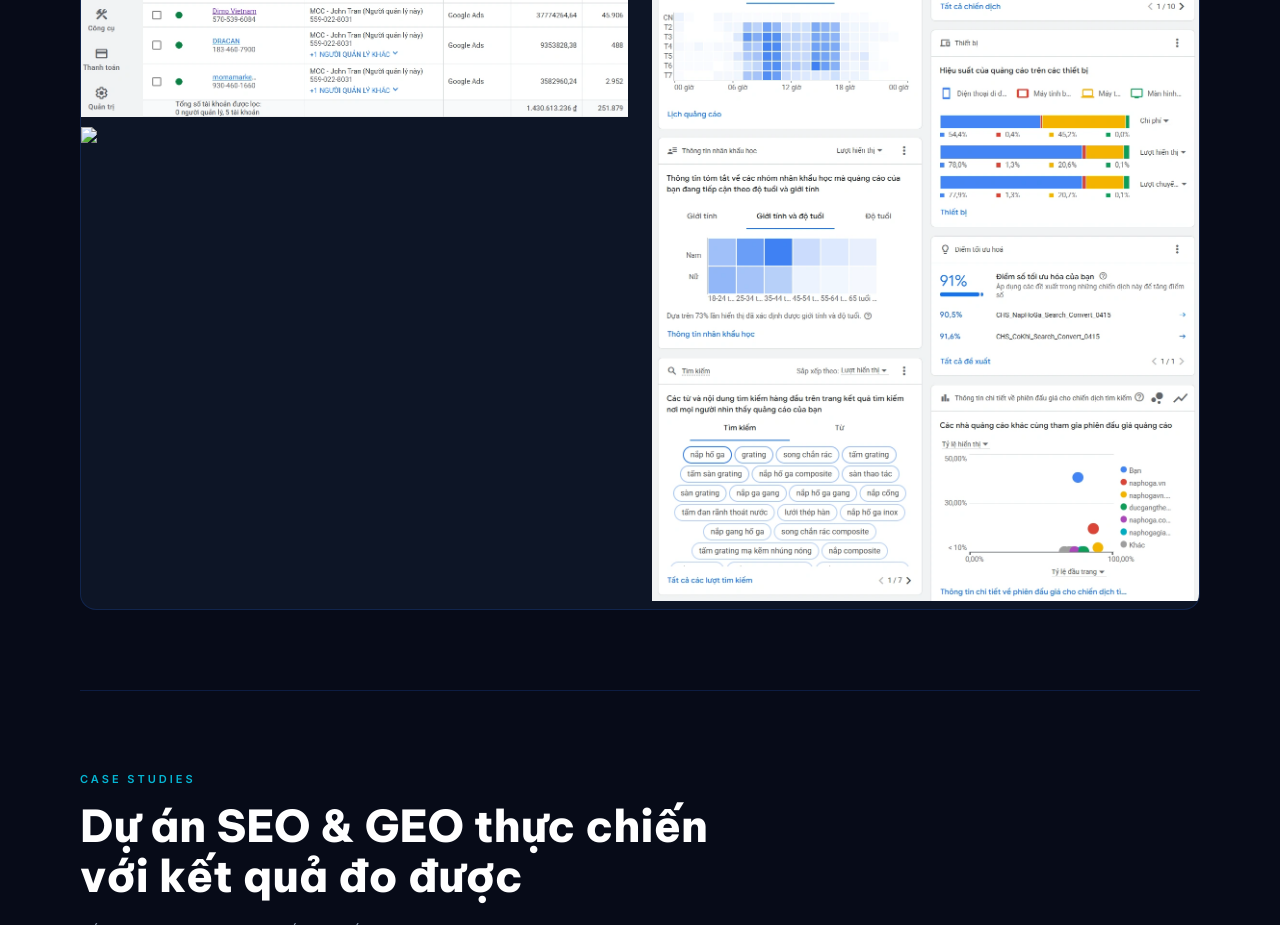
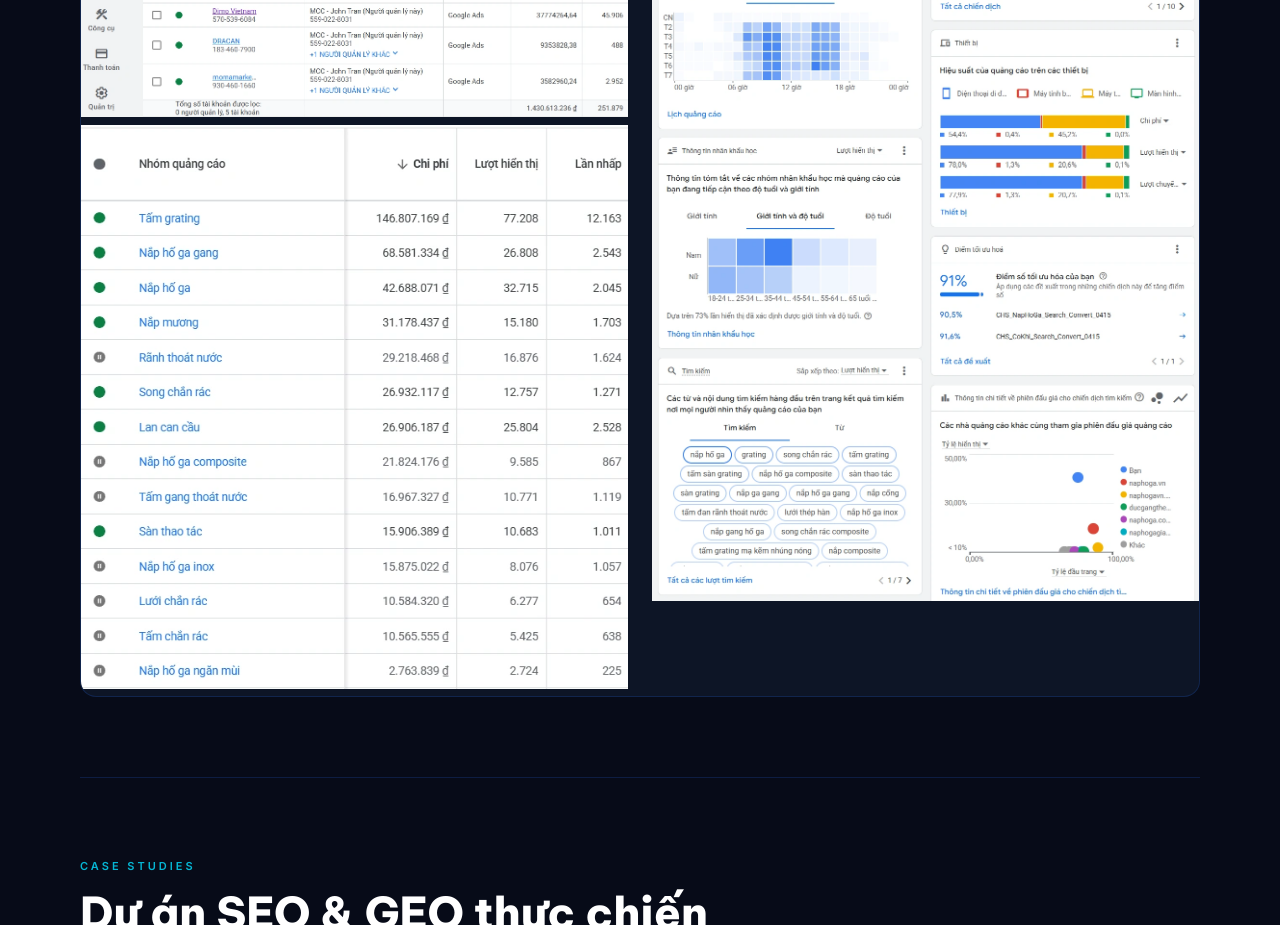
Before and after one commit to johntranmr007/portfolio, a plain HTML site: page index.html in a window 1280 px wide. Shown: the part 3200-4125 px from the top of the page. Drawn offline with Linux system fonts and the light colour scheme.

Commit message:
Add files via upload

```diff
--- a/index.html
+++ b/index.html
@@ -550,7 +550,7 @@
 	<div style="display:grid; grid-template-columns: 1fr 1fr; gap:24px;">
 		<div>
 			<p><img src="images/google-ads.webp" style="max-width:100%" /></p>
-			<p><img src="google-ads-2.webp" style="max-width:100%" /></p>
+			<p><img src="images/google-ads-2.webp" style="max-width:100%" /></p>
 		</div>
 		<div>
 			<p><img src="images/google-ads-3.webp" style="max-width:100%" /></p>
```
